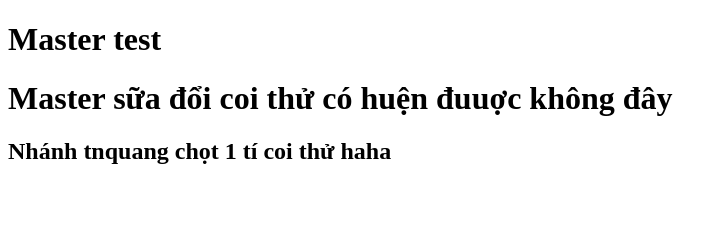
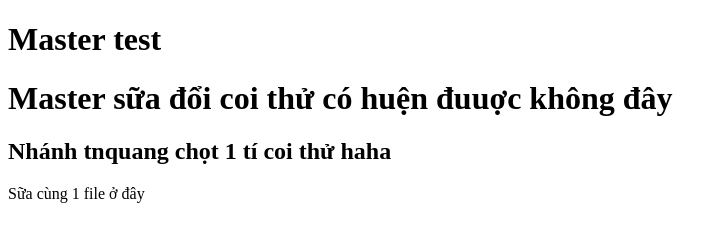
Before and after one commit to quangtran1357/quang, a plain HTML site: page index.html in a window 1280 px wide. Shown: the whole page, without its empty margins (0-726 px from the left). Drawn offline with Linux system fonts and the light colour scheme.

Commit message:
master sữa fike index

```diff
--- a/index.html
+++ b/index.html
@@ -8,7 +8,7 @@
   <h1>Master test</h1>
   <h1>Master sữa đổi coi thử có huện đuuợc không đây</h1>
   <h2>Nhánh tnquang chọt 1 tí coi thử haha</h2>
-
+  <p>Sữa cùng 1 file ở đây</p>
   <script type="text/javascript" src="app.js"></script>
 </body>
 </html>
```
